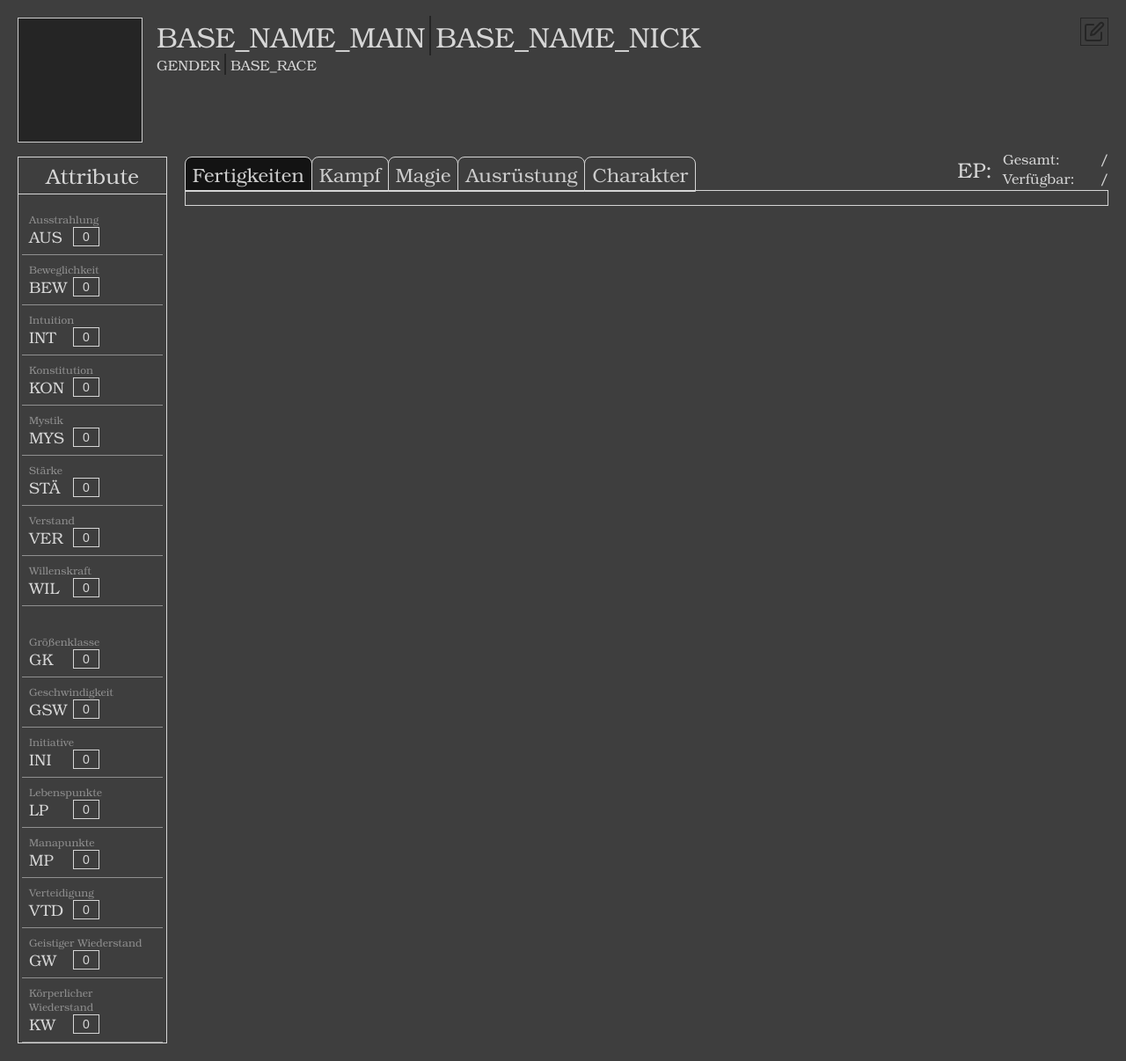
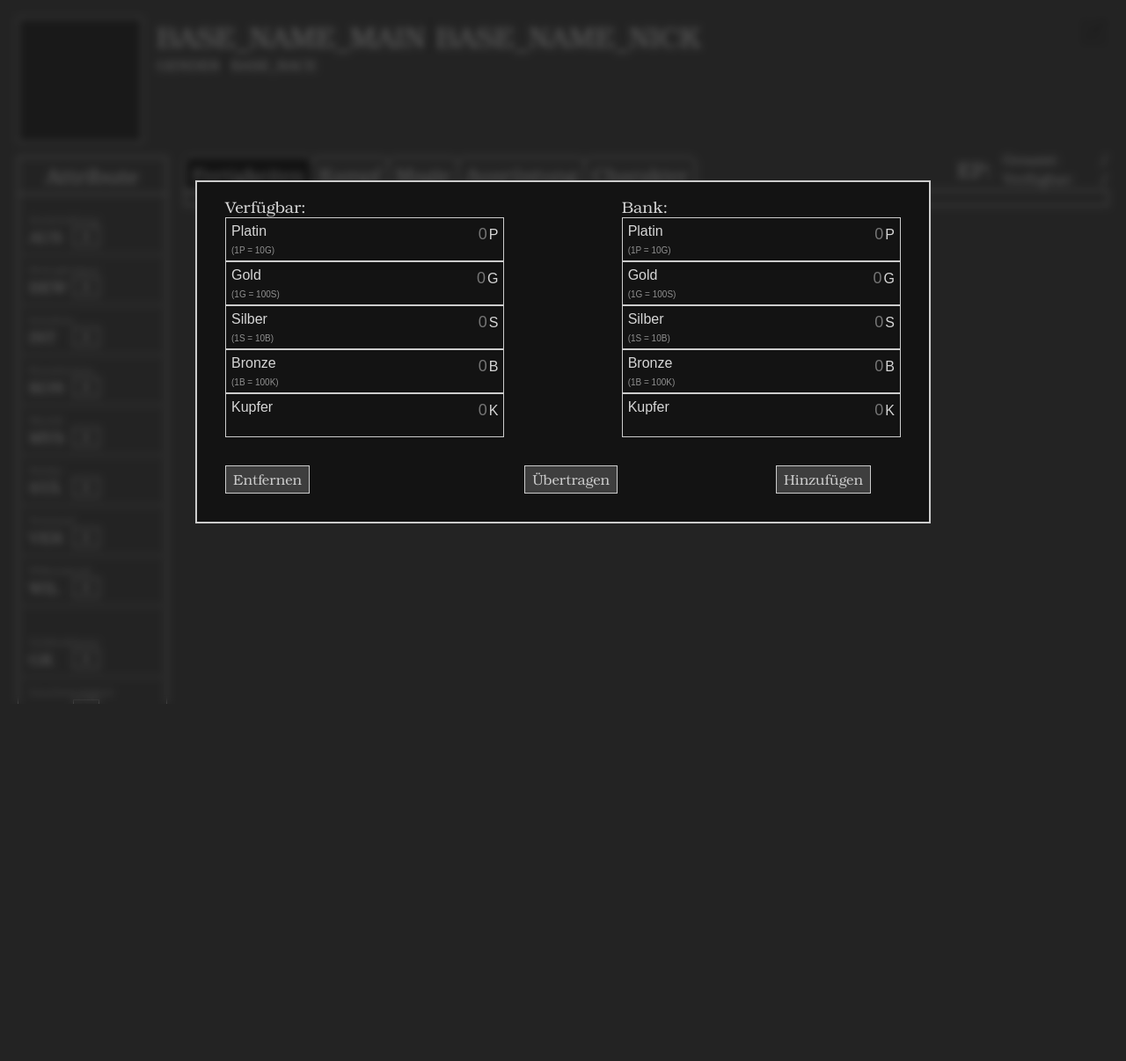
Before and after one commit to MORHERO/gw-character-sheet, a PHP site: page / in a window 1280 px wide. Shown: the whole page at 88% size. After the commit the page ends 800 px from the top, so only its background shows below. Run offline with PHP 8.4, Linux system fonts and the light colour scheme; data comes from the database, SQL or seed files in the repository; style sheets or scripts are compiled from the project's sources.

Commit message:
add money edit functionality and improved overlay design

```diff
--- a/assets/js/dom.js
+++ b/assets/js/dom.js
@@ -1,6 +1,7 @@
 class DOM_MASTER {
 	constructor() {
-
+		this.money_main_displays = document.querySelectorAll('#money_content [item=money_main] [item=money_amount] span');
+		this.money_bank_displays = document.querySelectorAll('#money_content [item=money_bank] [item=money_amount] span');
 
 	}
 
@@ -9,6 +10,7 @@ class DOM_MASTER {
 		this.setup_attributes();
 		this.setup_skills();
 
+		this.setup_money();
 		this.setup_note_field();
 		_C._setup_onclicks();
 	}
@@ -357,6 +359,22 @@ class DOM_MASTER {
 		// TODO
 	}
 
+	setup_money() {
+
+		for (let i = 0; i < this.money_main_displays.length; i++) {
+			this.money_main_displays[i].innerHTML = _C._money.mobile[i];
+			this.money_bank_displays[i].innerHTML = _C._money.bank[i];
+		}
+
+		// reset inputs
+		let inputs = _C.main_parent.querySelectorAll('[overlay=update_money] [item=money_amount] input');
+		for (let i = 0; i < inputs.length; i++) {
+			inputs[i].value = "";
+		}
+
+		return;
+	}
+
 	setup_note_field() {
 		let elem = _C.main_parent.querySelector('[item=base_notes]');
 		elem.innerHTML = _C._notes;
@@ -415,6 +433,11 @@ class DOM_MASTER {
 			btn.setAttribute('skill-title', trigger.parentElement.parentElement.parentElement.getAttribute('skill-title'));
 		}
 		return;
+	}
+	_toggle_updateMoney_overlay(trigger="") {
+		let overlay = _C.main_parent.querySelector('[overlay=update_money]');
+
+		overlay.classList.toggle('active');
 	}
 
 	//#
--- a/assets/js/main.js
+++ b/assets/js/main.js
@@ -219,13 +219,15 @@ class CHARACTER {
 		this.skill_overlay = this.main_parent.querySelector('.overlay[task=add_skill]');
 		this.skill_cat_overlay = this.main_parent.querySelector('.overlay[task=add_skill_cat]');
 
-		// Setup doms
-		//_DOM.setup_header();
-		//_DOM.setup_attributes();
-		//_DOM.setup_skills();
+		// DEBUG: FOR ALREADY CREATED CHARACTERS
+		// TODO: REMOVE IF ALL CHARS HAVE INIT MONEY
+		//console.log(this._money);
+		if(typeof(this._money.bank[0]) == "undefined") {
+			console.log("init money");
+			this._money = {bank:[0,0,0,0,0], mobile:[0,0,0,0,0]};
+			this._save('money');
+		}
 
-		// Setup onlicks
-		//this._setup_onclicks();
 	}
 
 	//#########
@@ -335,7 +337,6 @@ class CHARACTER {
 		}
 	}
 
-
 	update_skill(task, target) {
 		// TODO BUGFIX: ALL THE SAME NAMED SKILLS WILL BE SET THE SAME VALUE
 		// TODO: FEATURE SAVE DIFFERENT VALUES ( MAGIC -> descr, damage, etc.)
@@ -374,6 +375,53 @@ class CHARACTER {
 		}
 		this._save('skill');
 		_DOM.setup_skill_cat_point();
+		return;
+	}
+
+	update_money(type) {
+		let money_main_inputs = this.main_parent.querySelectorAll('[overlay=update_money] [item=money_main] [item=money_amount] input');
+		let money_bank_inputs = this.main_parent.querySelectorAll('[overlay=update_money] [item=money_bank] [item=money_amount] input');
+
+		let money_main_displays = this.main_parent.querySelectorAll('#money_content [item=money_main] [item=money_amount] span');
+		let money_bank_displays = this.main_parent.querySelectorAll('#money_content [item=money_bank] [item=money_amount] span');
+
+		console.log(type);
+
+		if(type=="add") {
+			for (let i = 0; i < money_main_inputs.length; i++) {
+				if(money_main_inputs[i].value) {
+					this._money.mobile[i] += parseInt(money_main_inputs[i].value);
+				}
+				if(money_bank_inputs[i].value) {
+					this._money.bank[i] += parseInt(money_bank_inputs[i].value);
+				}
+			}
+		}else if(type=="remove") {
+			for (let i = 0; i < money_main_inputs.length; i++) {
+				if(money_main_inputs[i].value) {
+					this._money.mobile[i] -= parseInt(money_main_inputs[i].value);
+				}
+				if(money_bank_inputs[i].value) {
+					this._money.bank[i] -= parseInt(money_bank_inputs[i].value);
+				}
+			}
+		}else if(type=="switch") {
+
+			for (let i = 0; i < money_main_inputs.length; i++) {
+				if(money_main_inputs[i].value) {
+					this._money.mobile[i] -= parseInt(money_main_inputs[i].value);
+					this._money.bank[i] += parseInt(money_main_inputs[i].value);
+				}
+				if(money_bank_inputs[i].value) {
+					this._money.bank[i] -= parseInt(money_bank_inputs[i].value);
+					this._money.mobile[i] += parseInt(money_bank_inputs[i].value);
+				}
+			}
+
+		}
+
+		_DOM.setup_money();
+		this._save('money');
 		return;
 	}
 
@@ -504,6 +552,8 @@ class CHARACTER {
 			data = this._get_attribute_savedata();
 		}else if(cat == 'skill') {
 			data = this._get_skill_savedata();
+		}else if(cat == 'money') {
+			data = this._get_money_savedata();
 		}else{
 			data = this._create_savedata(cat, content);
 		}
@@ -536,10 +586,18 @@ class CHARACTER {
 
 		return data;
 	}
+	_get_money_savedata() {
+		let money_json = JSON.stringify(this._money);
+
+		let data = "money = '"+ money_json +"'";
+
+		return data;
+	}
 	_get_full_character_data() {
 		//TODO
 		return;
 	}
+
 
 
 	_create_savedata (table, content){
--- a/assets/scss/modules/parts/_character_equipment.scss
+++ b/assets/scss/modules/parts/_character_equipment.scss
@@ -23,8 +23,8 @@
 			}
 		}
 	}
-
-	#money_content {
+}
+#money_content, [overlay=update_money] {
 	.heading {
 		padding: 14px 0px;
 		background-color: $cl-main-black;
@@ -63,7 +63,7 @@
 		[item=money_amount] {
 			text-align: right;
 		}
-			span {
+		span, input {
 			font-size: $font-l;
 		}
 		p {
@@ -83,4 +83,3 @@
 	}
 
 }
-}
--- a/modules/parts/character_equipment.php
+++ b/modules/parts/character_equipment.php
@@ -121,8 +121,8 @@
 				<div class="heading flex">
 					<p>Geld</p>
 					<div class="flex">
-						<div class="settings-btn disabled">
-							<button icon="add" onclick=""></button>
+						<div class="settings-btn">
+							<button icon="edit" onclick="_DOM._toggle_updateMoney_overlay()"></button>
 						</div>
 					</div>
 				</div>
--- a/modules/parts/overlays/update_overlays.php
+++ b/modules/parts/overlays/update_overlays.php
@@ -1,29 +1,98 @@
-<!-- UPDATE BASE INFORMATION OVERLAY -->
-<div class="overlay flex" task="update_money">
-	<div class="inner">
-
-	</div>
-</div>
-
-<!-- UPDATE MONEY> OVERLAY -->
-<div class="overlay flex" task="update_money">
+<!-- UPDATE MONEY OVERLAY -->
+<div class="overlay flex active" overlay="update_money">
 	<div class="inner">
 		<div class="flex">
 
-			<div class="wrap size-l">
-				<p>Skill Titel:</p>
-				<input type="text" name="skill_title">
+			<div item="money_main">
+				<p>Verfügbar:</p>
+				<div class="group" item="money_platin">
+					<div class="flex">
+						<p>Platin</p>
+						<p item="money_amount"><input type="number" placeholder="0"/>P</p>
+					</div>
+					<p class="info">(1P = 10G)</p>
+				</div>
+				<div class="group" item="money_gold">
+					<div class="flex">
+						<p>Gold</p>
+						<p item="money_amount"><input type="number" placeholder="0"/>G</p>
+					</div>
+					<p class="info">(1G = 100S)</p>
+				</div>
+				<div class="group" item="money_silver">
+					<div class="flex">
+						<p>Silber</p>
+						<p item="money_amount"><input type="number" placeholder="0"/>S</p>
+					</div>
+					<p class="info">(1S = 10B)</p>
+				</div>
+				<div class="group" item="money_bronze">
+					<div class="flex">
+						<p>Bronze</p>
+						<p item="money_amount"><input type="number" placeholder="0"/>B</p>
+					</div>
+					<p class="info">(1B = 100K)</p>
+				</div>
+				<div class="group" item="money_copper">
+					<div class="flex">
+						<p>Kupfer</p>
+						<p item="money_amount"><input type="number" placeholder="0"/>K</p>
+					</div>
+					<p class="info">&nbsp;</p>
+				</div>
 			</div>
-
-			<div class="wrap size-s">
-				<p>Skill Wert:</p>
-				<input type="number" name="skill_value">
+			<div item="money_bank">
+				<p>Bank:</p>
+				<div class="group" item="money_platin">
+					<div class="flex">
+						<p>Platin</p>
+						<p item="money_amount"><input type="number" placeholder="0"/>P</p>
+					</div>
+					<p class="info">(1P = 10G)</p>
+				</div>
+				<div class="group" item="money_gold">
+					<div class="flex">
+						<p>Gold</p>
+						<p item="money_amount"><input type="number" placeholder="0"/>G</p>
+					</div>
+					<p class="info">(1G = 100S)</p>
+				</div>
+				<div class="group" item="money_silver">
+					<div class="flex">
+						<p>Silber</p>
+						<p item="money_amount"><input type="number" placeholder="0"/>S</p>
+					</div>
+					<p class="info">(1S = 10B)</p>
+				</div>
+				<div class="group" item="money_bronze">
+					<div class="flex">
+						<p>Bronze</p>
+						<p item="money_amount"><input type="number" placeholder="0"/>B</p>
+					</div>
+					<p class="info">(1B = 100K)</p>
+				</div>
+				<div class="group" item="money_copper">
+					<div class="flex">
+						<p>Kupfer</p>
+						<p item="money_amount"><input type="number" placeholder="0"/>K</p>
+					</div>
+					<p class="info">&nbsp;</p>
+				</div>
 			</div>
 
 		</div>
 
-		<div class="wrap">
-			<button class="" task="save_new_skill">Save</button>
+		<div class="flex">
+			<div class="wrap">
+				<button class="" onclick="_C.update_money('remove')">Entfernen</button>
+			</div>
+			<div class="wrap">
+				<button class="" onclick="_C.update_money('switch')">Übertragen</button>
+			</div>
+			<div class="wrap">
+				<button class="" onclick="_C.update_money('add')">Hinzufügen</button>
+			</div>
 		</div>
+
 	</div>
 </div>
```
Lines whose indentation alone changed are shown as unchanged.
